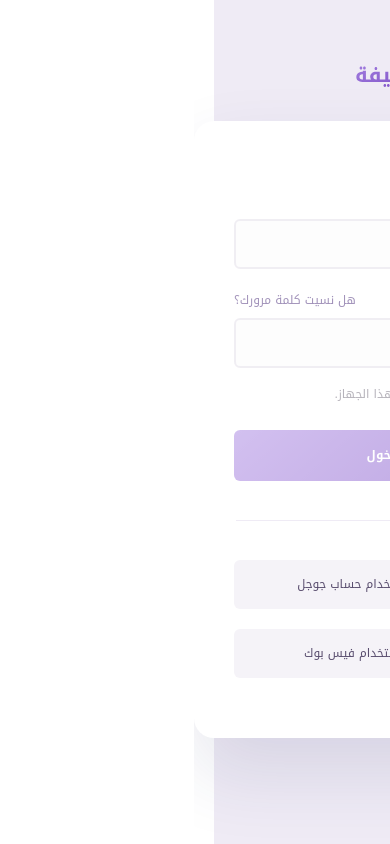
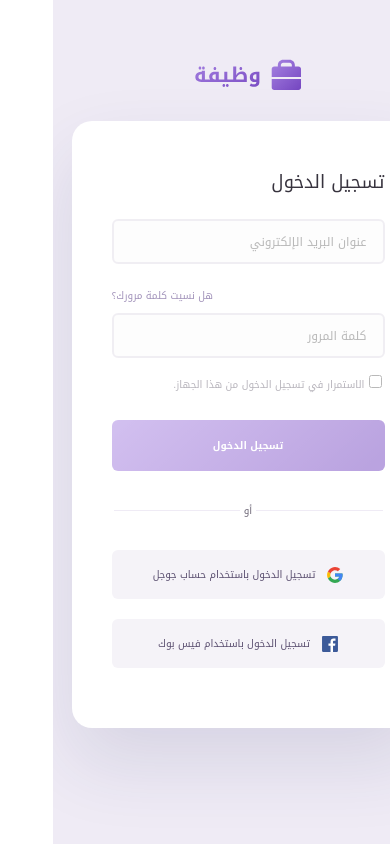
Before and after one commit to Bedoon-Jobs-Team/bedoon-jobs, a React (Create React App) app: page /login in a window 390 px wide. Built offline with nearby package versions, Linux system fonts and the light colour scheme; no server answers; a web font is replaced by a local one.

Commit message:
made loginPage responsive

```diff
--- a/src/pages/LoginPage.tsx
+++ b/src/pages/LoginPage.tsx
@@ -8,6 +8,7 @@ import * as Yup from "yup";
 import Link from "../utils/UnstyledLink";
 import { signInWithGoogle } from "../firebase/authentication";
 import { useHistory } from "react-router-dom";
+import { devices } from "../constants";
 
 const emailPlaceholder = "عنوان البريد الإلكتروني";
 const passwordPlaceholder = "كلمة المرور";
@@ -111,6 +112,10 @@ const Title = styled.p`
   line-height: 42px;
   color: #37333e;
   margin-bottom: 16px;
+
+  @media ${devices.mobile} {
+    font-size: 18px;
+  }
 `;
 
 const FormContainer = styled.div`
@@ -122,6 +127,10 @@ const FormContainer = styled.div`
   border-radius: 20px;
   margin-top: 23px;
   width: 350px;
+
+  @media ${devices.mobile} {
+    width: 70vw;
+  }
 `;
 
 const FieldsContainer = styled.div`
@@ -151,12 +160,20 @@ const StyledField = styled.input`
   color: #37333e;
   padding: 9.5px 16px;
   font-family: inherit;
+
+  @media ${devices.mobile} {
+    font-size: 12px;
+  }
 `;
 
 const StyledErrorMessage = styled.p`
   font-size: 12px;
   line-height: 23px;
   color: #d1365d;
+
+  @media ${devices.mobile} {
+    font-size: 10px;
+  }
 `;
 
 const LinkText = styled.p`
@@ -165,6 +182,10 @@ const LinkText = styled.p`
   margin-bottom: 6px;
   color: #442675;
   align-self: flex-end;
+
+  @media ${devices.mobile} {
+    font-size: 10px;
+  }
 `;
 
 const ForgotPasswordContainer = styled.div`
@@ -180,6 +201,10 @@ const Label = styled.label`
   font-size: 12px;
   line-height: 23px;
   color: #706a79;
+
+  @media ${devices.mobile} {
+    font-size: 10px;
+  }
 `;
 
 const SubmitButton = styled.button`
@@ -194,6 +219,10 @@ const SubmitButton = styled.button`
   border: none;
   cursor: pointer;
   flex: 1;
+
+  @media ${devices.mobile} {
+    font-size: 10px;
+  }
 `;
 
 const DividerContainer = styled.div`
@@ -215,6 +244,10 @@ const P = styled.p`
   line-height: 23px;
   color: #706a79;
   margin: 4px;
+
+  @media ${devices.mobile} {
+    font-size: 10px;
+  }
 `;
 
 const SocialButton = styled(SubmitButton)`
```
